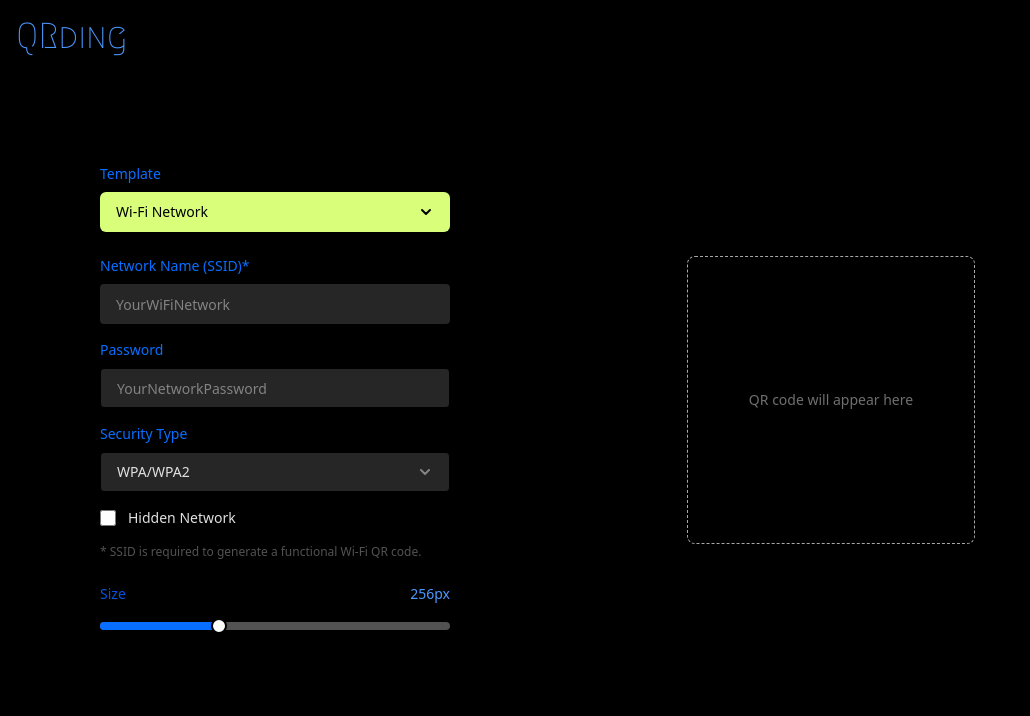
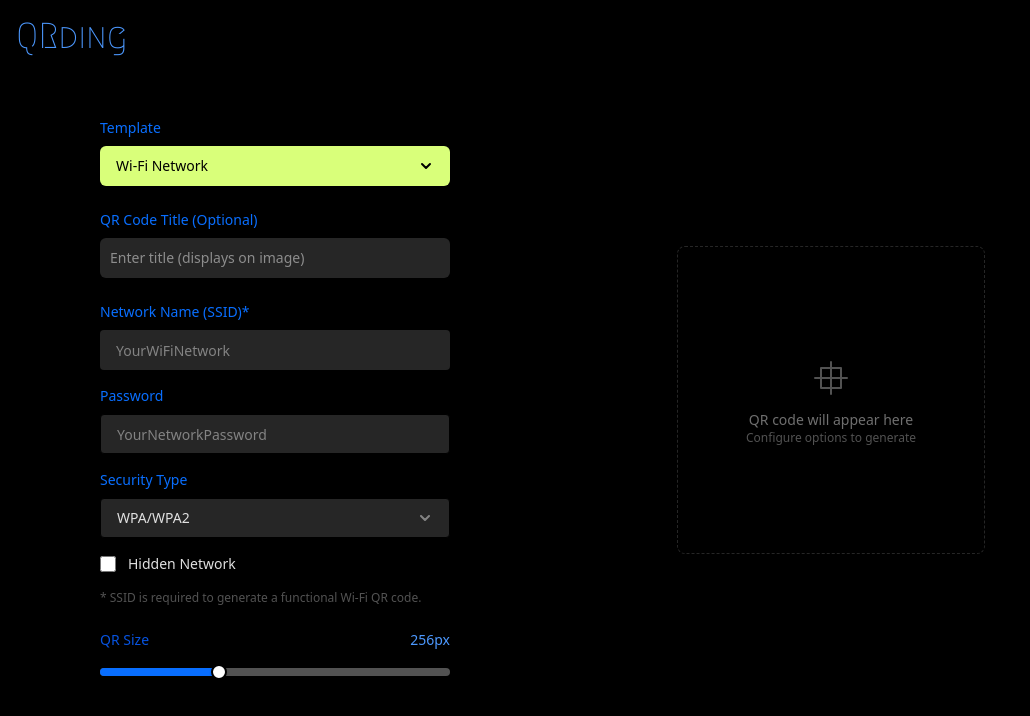
Before and after one commit to rishikanthc/qrding, a SvelteKit app: page / in a window 1280 px wide. Shown: the top 716 px of the page, without its empty margins (0-1030 px from the left). Built offline with nearby package versions, Linux system fonts and the light colour scheme.

Commit message:
Set title/description below QR code

```diff
--- a/src/routes/+page.svelte
+++ b/src/routes/+page.svelte
@@ -8,19 +8,23 @@
 	import VCardForm from '$lib/qr_code_templates/VCardForm.svelte';
 	import CalendarEventForm from '$lib/qr_code_templates/CalendarEventForm.svelte';
 
+	// Constants for canvas rendering
+	const CANVAS_QR_PADDING = 10; // Padding around the QR code graphic on the canvas
+	const CANVAS_TITLE_FONT_SIZE = 20; // Font size for the title
+	const CANVAS_TITLE_AREA_VERTICAL_PADDING = 5; // Vertical padding above and below the title text (each side)
+
 	let selectedModeValue = $state('wifi');
-
-	// Calendar Event Details state variables are now moved to CalendarEventForm.svelte
+	let qrTitle = $state('');
 	let activeFormOutput = $state('');
 	let activeFilenameHint = $state('');
 
 	let qrCodeDataURL = $state('');
-	let size = $state(256);
+	let size = $state(256); // This is the size of the QR code graphic itself
 	let errorCorrectionLevel = $state('M');
 	let isGenerating = $state(false);
 
-	let darkColor = $state('#000000'); // default black
-	let lightColor = $state('#ffffff'); // default white
+	let darkColor = $state('#000000');
+	let lightColor = $state('#ffffff');
 
 	const modeOptions = [
 		{ value: 'text', label: 'Text' },
@@ -33,78 +37,113 @@
 		modeOptions.find((opt) => opt.value === selectedModeValue)?.label
 	);
 
-	// All generate...String and getTextToEncode functions are removed
-	// as their logic is now within their respective child components.
-	// Child components will update `activeFormOutput`.
+	// Derived values for UI display dimensions, reacting to `size` and `qrTitle`
+	let titleUiExtraHeight = $derived(
+		qrTitle.trim() ? CANVAS_TITLE_FONT_SIZE + CANVAS_TITLE_AREA_VERTICAL_PADDING * 2 : 0
+	);
+	// Width of the generated image (canvas)
+	let qrImageActualWidth = $derived(size + CANVAS_QR_PADDING * 2);
+	// Height of the generated image (canvas)
+	let qrImageActualHeight = $derived(size + CANVAS_QR_PADDING * 2 + titleUiExtraHeight);
 
-	// Download QR code as image
 	function downloadQRCode() {
 		if (!qrCodeDataURL) return;
 
 		const link = document.createElement('a');
-		// Make filename more unique to try and bust browser cache for downloads
 		const timestamp = Date.now();
 		let baseFilename = 'qrcode';
-		if (activeFilenameHint) {
-			baseFilename = activeFilenameHint.replace(/[^\\w-]/g, '_');
+
+		const titleTrimmed = qrTitle.trim();
+		if (titleTrimmed) {
+			baseFilename = titleTrimmed.replace(/[^-\w\s]/g, '').replace(/\s+/g, '_');
+		} else if (activeFilenameHint) {
+			baseFilename = activeFilenameHint.replace(/[^-\w\s]/g, '').replace(/\s+/g, '_');
 		}
-		// All mode-specific filename logic removed, activeFilenameHint handles this.
-		// Append current size and timestamp to the filename
+
 		link.download = `${baseFilename}-${size}-${timestamp}.png`;
 		link.href = qrCodeDataURL;
 		link.click();
 	}
 
-	// Auto-generate QR code when inputs change
 	$effect(() => {
-		// Capture reactive values from component state for this specific effect run
-		const capturedModeValue = selectedModeValue;
-		// WiFi state captures removed as WifiForm manages its own state
-		// const capturedCustomText = customText; // Removed, TextForm output used directly
 		const capturedSize = size;
 		const capturedErrorCorrectionLevel = errorCorrectionLevel;
-		// const capturedSimpleTestInput = simpleTestInput;
+		const textToEncode = activeFormOutput;
+		const capturedQrTitle = qrTitle;
+		const capturedDarkColor = darkColor;
+		const capturedLightColor = lightColor;
 
-		// console.log('Page - capturedSimpleTestInput:', capturedSimpleTestInput);
-		// console.log('Page - capturedSize for slider:', capturedSize);
-		// console.log('Page - activeFormOutput from child:', activeFormOutput);
-
-		// vCard details capture removed, VCardForm manages its own state
-		// Calendar event details capture removed, CalendarEventForm manages its own state
-
-		// All form-specific data is now in activeFormOutput, provided by the active child component.
-		// The getTextToEncode function is removed.
-		const textToEncode = activeFormOutput;
-
-		// Use an Immediately Invoked Async Function Expression (IIAFE)
-		// to handle the asynchronous QR code generation.
 		(async () => {
 			if (!textToEncode.trim()) {
 				qrCodeDataURL = '';
-				// isGenerating should be false if we return early and no generation happens.
-				// However, isGenerating is set to true only if we proceed.
 				return;
 			}
 
 			isGenerating = true;
 			try {
-				// QRCode is now imported statically at the top
-				const options = {
-					width: capturedSize, // Use captured size from the effect's scope
-					margin: 2,
+				const qrOptions = {
+					width: capturedSize,
+					margin: 0, // We handle padding on the canvas
 					color: {
-						dark: darkColor,
-						light: lightColor
+						dark: capturedDarkColor,
+						light: '#00000000' // Transparent light color for QR, canvas bg will be lightColor
 					},
-					errorCorrectionLevel: capturedErrorCorrectionLevel // Use captured ECL
+					errorCorrectionLevel: capturedErrorCorrectionLevel
 				};
-				// Assign to a temporary variable first to ensure the await completes
-				// before updating the reactive state.
-				const dataUrl = await QRCode.toDataURL(textToEncode, options);
-				qrCodeDataURL = dataUrl;
+				// Generate QR code as a data URL (this is the QR pattern only)
+				const rawQrDataUrl = await QRCode.toDataURL(textToEncode, qrOptions);
+
+				// Draw QR and title onto a new canvas
+				await new Promise((resolve, reject) => {
+					const img = new Image();
+					img.onload = () => {
+						const canvas = document.createElement('canvas');
+						const ctx = canvas.getContext('2d');
+						const titleText = capturedQrTitle.trim();
+
+						const titleAreaHeightOnCanvas = titleText
+							? CANVAS_TITLE_FONT_SIZE + CANVAS_TITLE_AREA_VERTICAL_PADDING * 2
+							: 0;
+
+						canvas.width = capturedSize + CANVAS_QR_PADDING * 2;
+						canvas.height = capturedSize + CANVAS_QR_PADDING * 2 + titleAreaHeightOnCanvas;
+
+						// Fill canvas background with the chosen light color
+						ctx.fillStyle = capturedLightColor;
+						ctx.fillRect(0, 0, canvas.width, canvas.height);
+
+						// Draw QR code image onto the canvas
+						ctx.drawImage(img, CANVAS_QR_PADDING, CANVAS_QR_PADDING, capturedSize, capturedSize);
+
+						// If title is provided, draw it below the QR code
+						if (titleText) {
+							ctx.fillStyle = capturedDarkColor; // Title text color
+							ctx.font = `${CANVAS_TITLE_FONT_SIZE}px Arial`; // Consider making font family configurable
+							ctx.textAlign = 'center';
+							ctx.textBaseline = 'top'; // Align the top of the text to the Y coordinate
+
+							const titleTextY =
+								CANVAS_QR_PADDING + // Top padding for QR on canvas
+								capturedSize + // QR graphic height
+								CANVAS_TITLE_AREA_VERTICAL_PADDING; // Padding above title text
+
+							ctx.fillText(titleText, canvas.width / 2, titleTextY);
+						}
+
+						// Update reactive state with the new Data URL from canvas
+						qrCodeDataURL = canvas.toDataURL('image/png');
+						resolve();
+					};
+					img.onerror = (errEvent) => {
+						console.error('Error loading QR code image for canvas drawing:', errEvent);
+						qrCodeDataURL = ''; // Clear QR code on error
+						reject(new Error('Failed to load QR image onto canvas.'));
+					};
+					img.src = rawQrDataUrl;
+				});
 			} catch (error) {
-				console.error('Error generating QR code:', error);
-				qrCodeDataURL = ''; // Clear QR code on error
+				console.error('Error in QR generation pipeline:', error);
+				qrCodeDataURL = '';
 			} finally {
 				isGenerating = false;
 			}
@@ -120,10 +159,9 @@
 			<div class="w-full max-w-md space-y-6 lg:w-[350px] lg:flex-none">
 				<!-- Mode Selector -->
 				<div>
+					<label for="template" class="mb-2 block text-sm font-medium text-blue-500">Template</label
+					>
 					<Select.Root type="single" bind:value={selectedModeValue}>
-						<label for="template" class="mb-2 block text-sm font-medium text-blue-500"
-							>Template</label
-						>
 						<Select.Trigger
 							id="template"
 							class="flex h-10 w-full items-center justify-between rounded-md bg-[#d9ff7a] px-4 text-sm font-medium shadow-sm transition-colors hover:bg-[#bede68]"
@@ -161,7 +199,21 @@
 					</Select.Root>
 				</div>
 
-				<!-- Input Fields -->
+				<!-- QR Code Title Input -->
+				<div>
+					<label for="qrTitle" class="mb-2 block text-sm font-medium text-blue-500"
+						>QR Code Title (Optional)</label
+					>
+					<input
+						type="text"
+						id="qrTitle"
+						bind:value={qrTitle}
+						class="block w-full rounded-md border-gray-600 bg-gray-700 p-2.5 text-sm text-white placeholder-gray-400 shadow-sm focus:border-blue-500 focus:ring-blue-500"
+						placeholder="Enter title (displays on image)"
+					/>
+				</div>
+
+				<!-- Input Fields based on Mode -->
 				{#if selectedModeValue === 'wifi'}
 					<WifiForm
 						bind:generatedString={activeFormOutput}
@@ -187,7 +239,7 @@
 				<!-- Size Slider -->
 				<div class="space-y-3">
 					<div class="flex items-center justify-between">
-						<label class="text-sm font-medium text-blue-600">Size</label>
+						<label class="text-sm font-medium text-blue-600">QR Size</label>
 						<span class="text-sm font-medium text-blue-400">{size}px</span>
 					</div>
 					<Slider.Root
@@ -211,67 +263,80 @@
 				</div>
 			</div>
 
-			<!-- Right Section -->
+			<!-- Right Section: QR Code Display and Actions -->
 			<div
 				class="mx-auto flex w-full max-w-[584px] flex-col items-center justify-center space-y-6 lg:w-auto lg:flex-none"
 			>
+				<!-- QR Code Display Area: Loading, Image, or Placeholder -->
+				<!-- The outer div's size is determined by qrImageActualWidth/Height + its own padding (p-4 = 1rem = 16px, so 32px total) -->
 				{#if isGenerating}
 					<div
-						class="mx-auto flex w-full max-w-full items-center justify-center rounded-lg border border-black p-4"
-						style="width: {size + 32}px; height: {size + 32}px;"
+						class="mx-auto flex items-center justify-center rounded-lg border border-gray-500 p-4"
+						style="width: {qrImageActualWidth + 32}px; height: {qrImageActualHeight + 32}px;"
 					>
 						<div
-							class="h-8 w-8 animate-spin rounded-full border-2 border-gray-300 border-t-black"
+							class="h-8 w-8 animate-spin rounded-full border-2 border-gray-300 border-t-blue-500"
 						></div>
 					</div>
 				{:else if qrCodeDataURL}
 					<div
-						class="mx-auto w-full max-w-full rounded-lg border border-black p-4"
-						style="width: {size + 32}px; height: {size + 32}px;"
+						class="mx-auto rounded-lg border border-gray-600 bg-gray-800 p-4 shadow-lg"
+						style="width: {qrImageActualWidth + 32}px; height: {qrImageActualHeight + 32}px;"
 					>
 						<img
 							src={qrCodeDataURL}
-							alt="QR Code"
-							class="block h-auto max-w-full object-contain"
-							style="width: {size}px; height: {size}px;"
+							alt="Generated QR Code{qrTitle.trim() ? ' with title: ' + qrTitle.trim() : ''}"
+							class="block"
+							style="width: {qrImageActualWidth}px; height: {qrImageActualHeight}px;"
 						/>
 					</div>
 				{:else}
 					<div
-						class="mx-auto flex w-full max-w-full items-center justify-center rounded-lg border border-dashed border-gray-300"
-						style="width: {size + 32}px; height: {size + 32}px;"
+						class="mx-auto flex flex-col items-center justify-center rounded-lg border border-dashed border-gray-700 p-4 text-center"
+						style="width: {qrImageActualWidth + 32}px; height: {qrImageActualHeight + 32}px;"
 					>
+						<svg
+							class="mb-2 h-12 w-12 text-gray-600"
+							fill="none"
+							viewBox="0 0 24 24"
+							stroke="currentColor"
+							stroke-width="1"
+						>
+							<path stroke-linecap="round" stroke-linejoin="round" d="M12 4v16m8-8H4" />
+							<path stroke-linecap="round" stroke-linejoin="round" d="M7 7h10v10H7z" />
+						</svg>
 						<p class="text-sm text-gray-500">QR code will appear here</p>
+						<p class="text-xs text-gray-600">Configure options to generate</p>
 					</div>
 				{/if}
 
-				{#if qrCodeDataURL}
+				<!-- Color Pickers and Download Button (only if QR code is visible) -->
+				{#if qrCodeDataURL && !isGenerating}
 					<div
-						class="qr-color-inputs"
-						style="display: flex; gap: 1rem; margin-bottom: 1rem; align-items: center;"
+						class="qr-color-inputs flex flex-wrap items-center justify-center gap-4"
+						style="max-width: {qrImageActualWidth + 32}px;"
 					>
-						<label style="display: flex; align-items: center;" class="text-blue-500">
-							<span style="margin-right: 0.5rem;">Dark color</span>
+						<label class="flex items-center text-sm text-blue-500">
+							<span class="mr-2">Dark Color:</span>
 							<input
 								type="color"
 								bind:value={darkColor}
-								class="border-magenta-500 rounded-sm border"
+								class="h-8 w-8 cursor-pointer rounded border border-blue-600 bg-gray-700 p-0"
 							/>
 						</label>
-						<label style="display: flex; align-items: center;" class="text-blue-500">
-							<span style="margin-right: 0.5rem;">Light color</span>
+						<label class="flex items-center text-sm text-blue-500">
+							<span class="mr-2">Light Color:</span>
 							<input
 								type="color"
-								class="border-magenta-500 m-0 rounded-sm border p-0"
 								bind:value={lightColor}
+								class="h-8 w-8 cursor-pointer rounded border border-blue-600 bg-gray-700 p-0"
 							/>
 						</label>
 					</div>
 
 					<Button.Root
 						onclick={downloadQRCode}
-						disabled={isGenerating}
-						class="h-10 cursor-pointer rounded-lg  bg-[#d9ff7a] px-6 text-sm font-medium text-gray-800 transition-colors hover:bg-[#bede68] data-[disabled]:cursor-not-allowed data-[disabled]:opacity-50"
+						class="h-10 cursor-pointer rounded-lg bg-[#d9ff7a] px-6 text-sm font-medium text-gray-800 transition-colors hover:bg-[#bede68] data-[disabled]:cursor-not-allowed data-[disabled]:opacity-50"
 					>
 						Download Image
 					</Button.Root>
@@ -282,5 +347,16 @@
 </div>
 
 <style>
-	/* Empty style block to ensure proper CSS processing */
+	/* Make color input clickable area cover the preview box better */
+	input[type='color']::-webkit-color-swatch-wrapper {
+		padding: 0;
+	}
+	input[type='color']::-webkit-color-swatch {
+		border: none;
+		border-radius: 0.25rem; /* Match rounded */
+	}
+	input[type='color']::-moz-color-swatch {
+		border: none;
+		border-radius: 0.25rem; /* Match rounded */
+	}
 </style>
```
